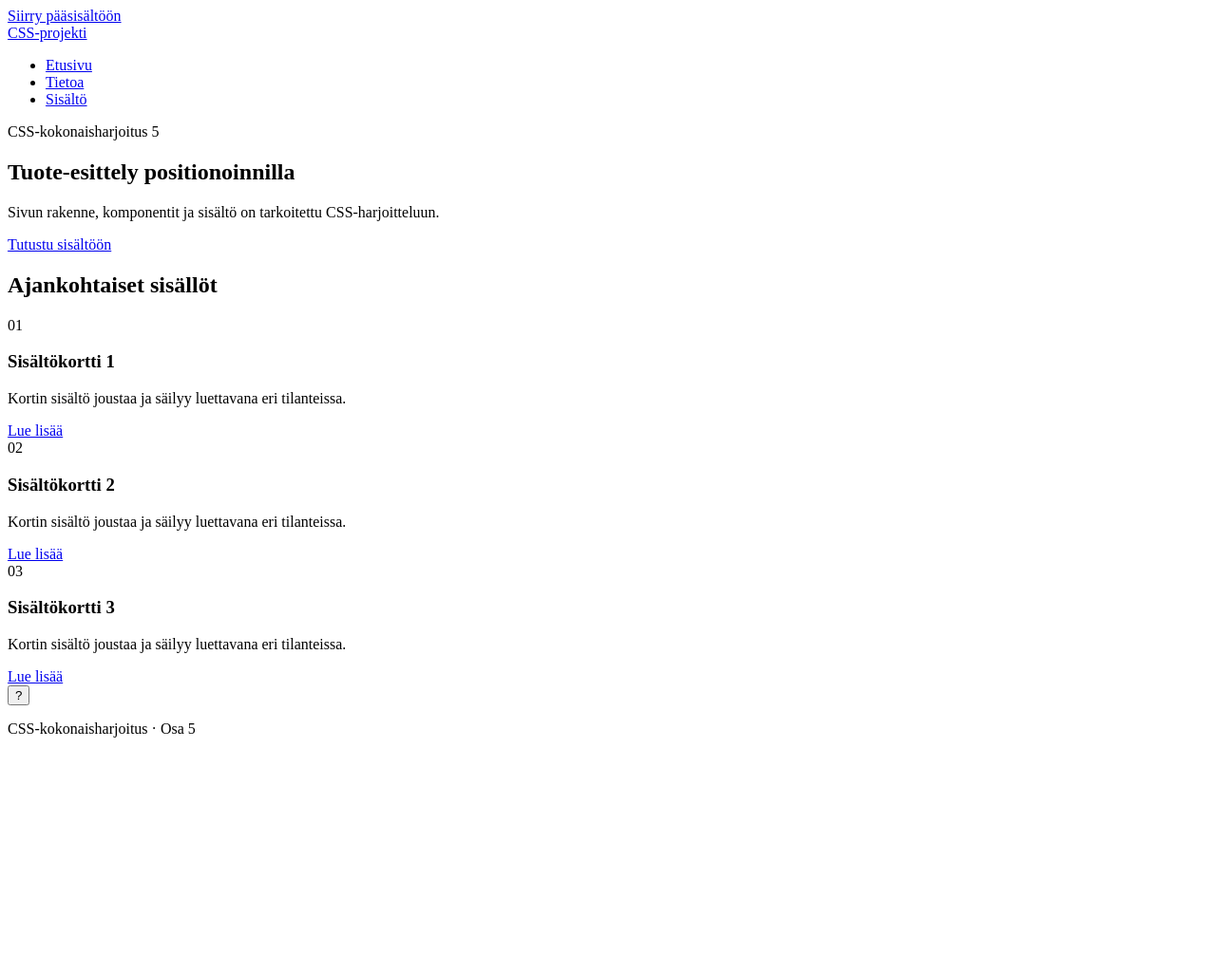
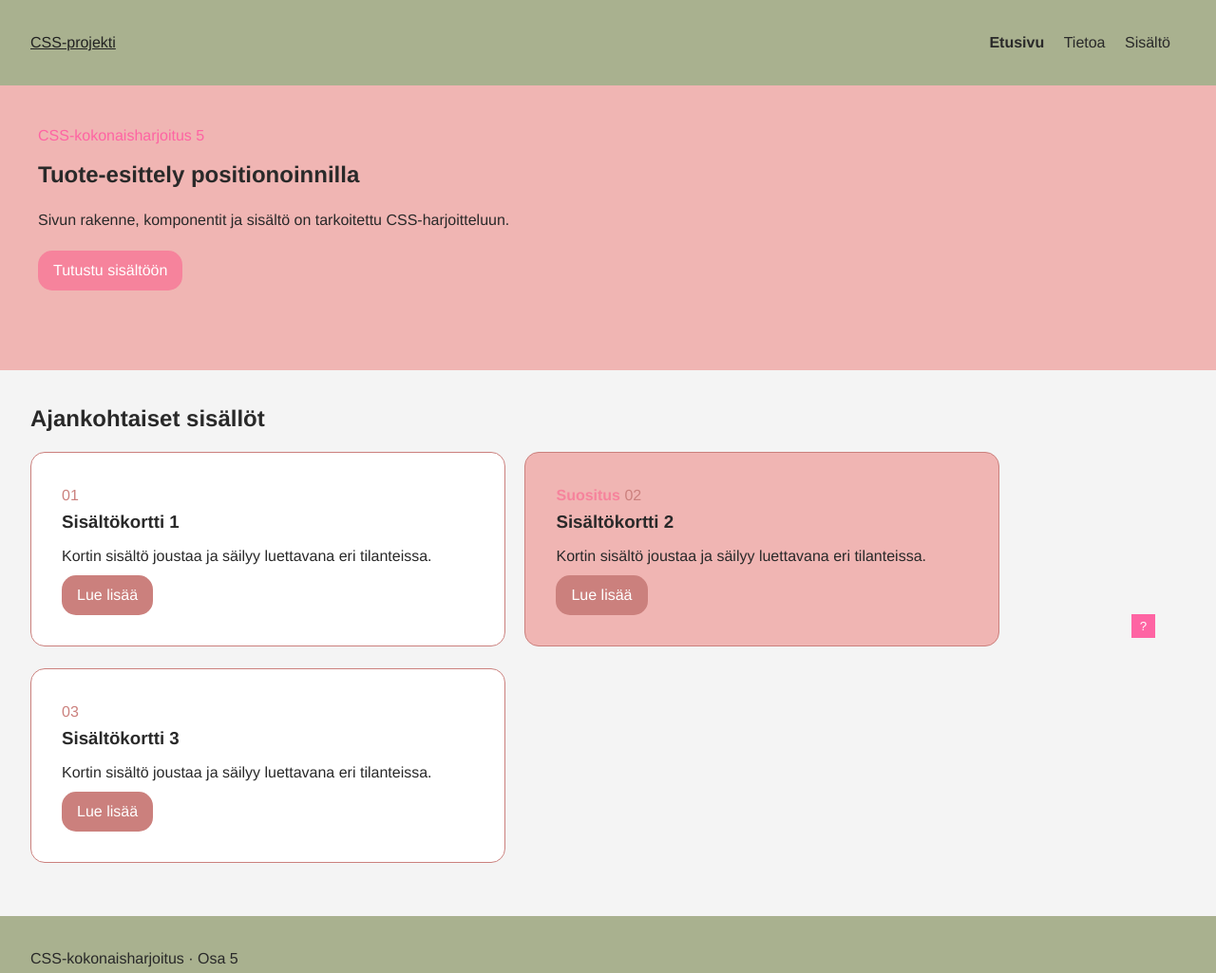
Before and after one commit to vbielinska/CSS-26, a plain HTML site: page CSS-aloitustiedostot-Osat1-20/osa5-css-kokonaisharjoitus/index.html in a window 1280 px wide. Shown: the whole page at 95% size. Before the commit the page ends 800 px from the top, so only its background shows below. Drawn offline with Linux system fonts and the light colour scheme.

Commit message:
Complete 'Osa 5 Tuote-esittely positionoinnilla'

```diff
--- a/CSS-aloitustiedostot-Osat1-20/osa5-css-kokonaisharjoitus/css/styles.css
+++ b/CSS-aloitustiedostot-Osat1-20/osa5-css-kokonaisharjoitus/css/styles.css
@@ -1,3 +1,200 @@
 /* CSS-kokonaisharjoitus, osa 5 */
 
-/* Aloita CSS:n kirjoittaminen tämän kommentin alta. */
+/* 	Käytä static-, relative-, absolute-, fixed- ja sticky-positionointia sekä z-indexiä perustellusti. */
+
+/* base */
+* {
+    box-sizing: border-box;
+    margin: 0;
+    padding: 0;
+}
+
+html {
+    scroll-behavior: smooth;
+}
+
+/* general */
+body {
+    position: relative;
+    font-family: Helvetica, Arial, sans-serif;
+    line-height: 1.6;
+    font-size: 1rem;
+    background-color: #f4f4f4;
+    color: #292929;
+    width: 100%;
+}
+
+/* header */
+.site-header {
+    position: relative;
+    background-color: #A9B18F;
+    padding: 2rem;
+}
+
+.brand {
+    display: inline-block;
+    color: #222222;
+}
+
+/* navigation */
+
+.skip-link  {
+  position: absolute;
+  left: -10000px;
+  top: auto;
+  width: 1px;
+  height: 1px;
+  overflow: hidden;
+}
+
+.skip-link:focus {
+  position: static;
+  width: auto;
+  height: auto;
+}
+
+.nav-list {
+    position: absolute;
+    top: 2rem;
+    right: 2rem;
+    list-style: none;
+}
+
+.nav-list li {
+
+    display: inline-block;
+    margin-inline-end: 1rem;
+}
+
+.nav-list li:first-child {
+    font-weight: bold;
+}
+
+.nav-list a,
+.nav-list a:visited {
+    text-decoration: none;
+    color: inherit;
+}
+
+.nav-list a:hover,
+.nav-list a:focus {
+    text-decoration: underline;
+}
+
+/* hero */
+.hero {
+    background-color: #F0B5B3;
+    width: 100%;
+    min-height: 300px;
+    padding: 2.5rem;
+}
+
+.eyebrow {
+    color: #fe64a3;
+    margin-bottom: 10px;
+}
+
+.hero h1 {
+    margin-bottom: 15px;
+}
+
+.hero__lead {
+    margin-bottom: 20px;
+}
+
+/* buttons */
+.button {
+    display: inline-block;
+    background-color: #cb807d;
+    color: #FFF;
+    padding: 0.5rem 1rem;
+    border-radius: 15px;
+    margin-right: 10px;
+}
+
+.button--primary {
+    background-color: #f6839c;
+    color: #FFF;
+}
+
+a[href^="#"] {
+    text-decoration: none;
+}
+
+/* content section */
+.content-section {
+    min-height: 50vh;
+    width: 100%;
+    padding: 2rem;
+
+}
+
+.content-section h2 {
+    margin-bottom: 1rem;
+}
+
+/* cards */
+.card-list {
+    margin: 0 auto;
+}
+
+.card {
+    display: inline-block;
+    max-width: 500px;
+    background-color: #FFF;
+    border: 1px solid #CB807D;
+    border-radius: 15px;
+    width: 100%;
+    min-height: 180px;
+    padding: 2rem;
+    margin:0 1rem 1rem 0;
+    overflow: hidden;
+}
+
+.card--featured {
+    background-color: #F0B5B3;
+    border: 1px solid #CB807D;
+}
+
+.card--featured::before {
+    content: "Suositus";
+    color: #f6839c;
+    font-weight: bolder;
+}
+
+.card__badge {
+    color: #cb807d;
+    margin-bottom: 0.5rem;
+}
+
+.card__title {
+    margin-bottom: 0.5rem;
+}
+
+.card__text {
+    overflow: auto;
+    margin-bottom: 0.5rem;
+}
+
+/* help button */
+.help-button {
+    position: fixed;
+    z-index: 100;
+    bottom: 8rem;
+    right: 4rem;
+    background-color: #fe64a3;
+    color: #FFF;
+    border: none;
+    width: 25px;
+    height: 25px;
+    padding: 2px;
+}
+
+/* footer */
+.site-footer {
+    background-color: #A9B18F;
+    min-height: 100px;
+    padding: 2rem;
+}
+
+/* responsive */
```
Also changed, not shown: CSS-aloitustiedostot-Osat1-20/osa5-css-kokonaisharjoitus/index.html (+6 -2 lines).
